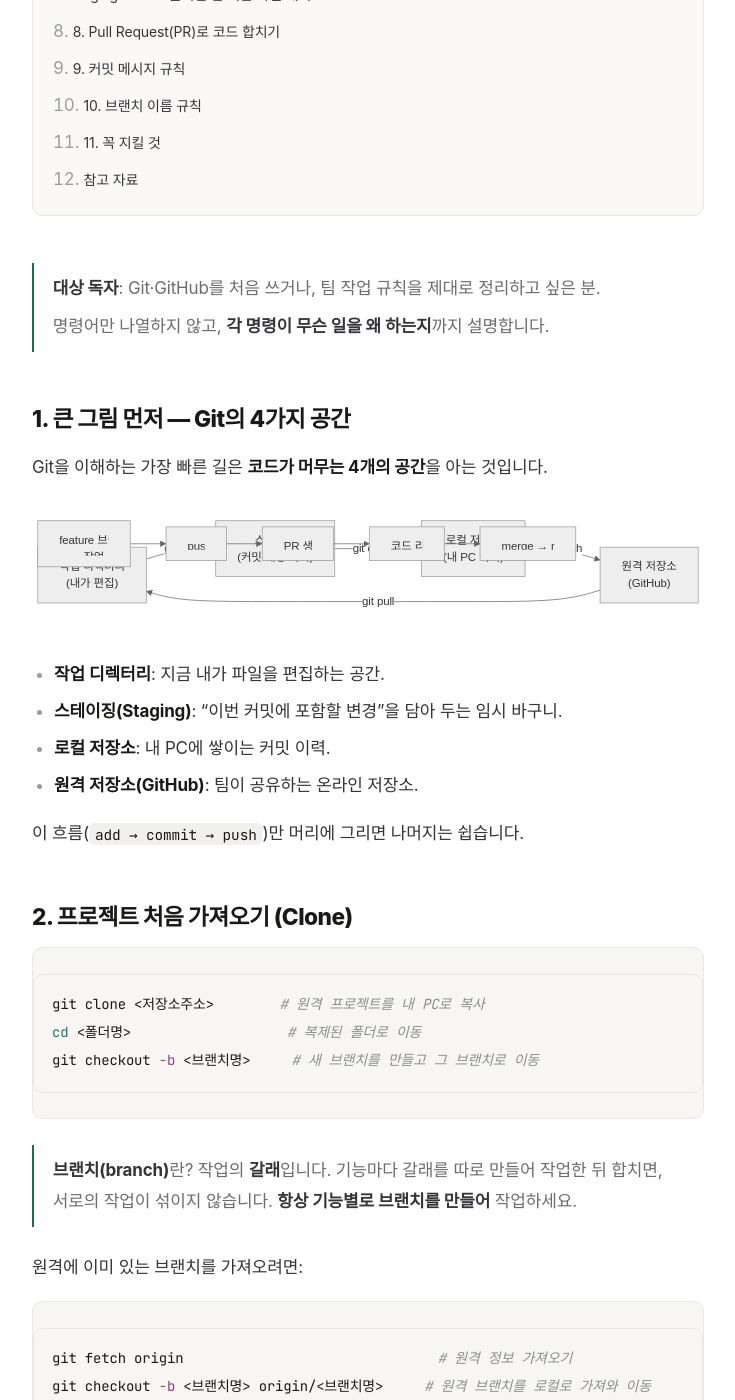
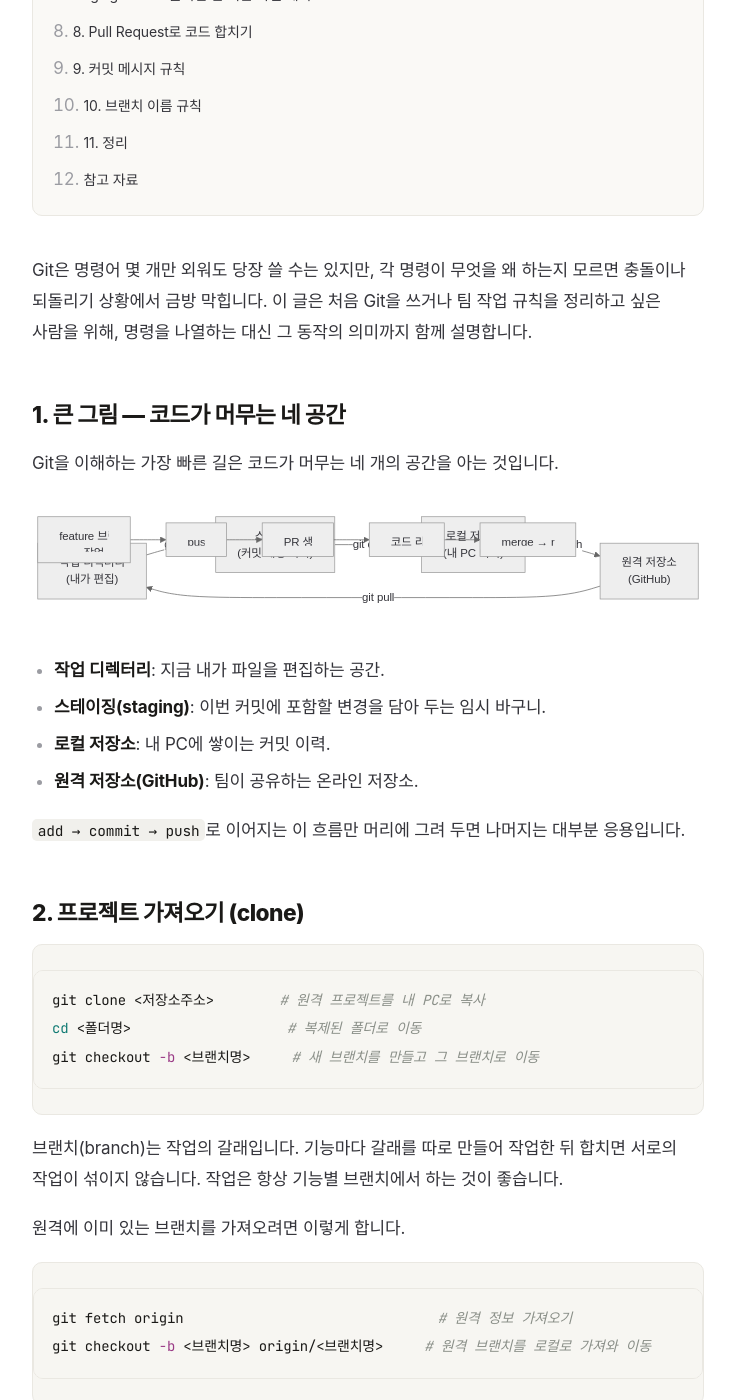
Before and after one commit to shm3041/shm3041.github.io, a Jekyll site: the page built from _posts/2026-11-23-github-guide.md, in a window 1280 px wide and 1400 px high, scrolled down 590 px. Shown: the whole window, without its empty margins (272-1007 px from the left). Built offline with Jekyll 4.4.1, drawn with Linux system fonts in a browser that asks for light colours; some web fonts are replaced; some of the changed text lies outside the part shown.

Commit message:
docs: Git 가이드 문체 다듬기

````diff
--- a/_posts/2026-11-23-github-guide.md
+++ b/_posts/2026-11-23-github-guide.md
@@ -1,19 +1,17 @@
 ---
 layout: post
 order: 4
-title: 실전 Git & GitHub 가이드 — 브랜치 전략부터 충돌 해결·되돌리기까지
+title: 실전 Git & GitHub 가이드 — 브랜치부터 충돌 해결·되돌리기까지
 date: 2026-11-23 10:00:00 +0900
 categories: Git
-description: clone부터 add·commit·push·pull, 브랜치 전략, 충돌(conflict) 해결, reset·revert·restore·stash로 되돌리기, Pull Request 흐름, 커밋·브랜치 이름 규칙까지. 각 명령이 "무엇을 왜" 하는지 함께 설명해 협업에 바로 쓸 수 있게 정리했습니다.
+description: clone부터 add·commit·push·pull, 브랜치 전략, 충돌 해결, reset·revert·restore·stash로 되돌리기, Pull Request 흐름, 커밋·브랜치 이름 규칙까지. 각 명령이 무엇을 왜 하는지 함께 설명해 협업에 바로 쓸 수 있게 정리했습니다.
 ---
 
-> **대상 독자**: Git·GitHub를 처음 쓰거나, 팀 작업 규칙을 제대로 정리하고 싶은 분.
->
-> 명령어만 나열하지 않고, **각 명령이 무슨 일을 왜 하는지**까지 설명합니다.
+Git은 명령어 몇 개만 외워도 당장 쓸 수는 있지만, 각 명령이 무엇을 왜 하는지 모르면 충돌이나 되돌리기 상황에서 금방 막힙니다. 이 글은 처음 Git을 쓰거나 팀 작업 규칙을 정리하고 싶은 사람을 위해, 명령을 나열하는 대신 그 동작의 의미까지 함께 설명합니다.
 
-## 1. 큰 그림 먼저 — Git의 4가지 공간
+## 1. 큰 그림 — 코드가 머무는 네 공간
 
-Git을 이해하는 가장 빠른 길은 **코드가 머무는 4개의 공간**을 아는 것입니다.
+Git을 이해하는 가장 빠른 길은 코드가 머무는 네 개의 공간을 아는 것입니다.
 
 ```mermaid
 flowchart LR
@@ -24,13 +22,13 @@ flowchart LR
 ```
 
 - **작업 디렉터리**: 지금 내가 파일을 편집하는 공간.
-- **스테이징(Staging)**: "이번 커밋에 포함할 변경"을 담아 두는 임시 바구니.
+- **스테이징(staging)**: 이번 커밋에 포함할 변경을 담아 두는 임시 바구니.
 - **로컬 저장소**: 내 PC에 쌓이는 커밋 이력.
 - **원격 저장소(GitHub)**: 팀이 공유하는 온라인 저장소.
 
-이 흐름(`add → commit → push`)만 머리에 그리면 나머지는 쉽습니다.
+`add → commit → push`로 이어지는 이 흐름만 머리에 그려 두면 나머지는 대부분 응용입니다.
 
-## 2. 프로젝트 처음 가져오기 (Clone)
+## 2. 프로젝트 가져오기 (clone)
 
 ```bash
 git clone <저장소주소>        # 원격 프로젝트를 내 PC로 복사
@@ -38,9 +36,9 @@ cd <폴더명>                   # 복제된 폴더로 이동
 git checkout -b <브랜치명>     # 새 브랜치를 만들고 그 브랜치로 이동
 ```
 
-> **브랜치(branch)**란? 작업의 **갈래**입니다. 기능마다 갈래를 따로 만들어 작업한 뒤 합치면, 서로의 작업이 섞이지 않습니다. **항상 기능별로 브랜치를 만들어** 작업하세요.
+브랜치(branch)는 작업의 갈래입니다. 기능마다 갈래를 따로 만들어 작업한 뒤 합치면 서로의 작업이 섞이지 않습니다. 작업은 항상 기능별 브랜치에서 하는 것이 좋습니다.
 
-원격에 이미 있는 브랜치를 가져오려면:
+원격에 이미 있는 브랜치를 가져오려면 이렇게 합니다.
 
 ```bash
 git fetch origin                               # 원격 정보 가져오기
@@ -50,15 +48,13 @@ git checkout -b <브랜치명> origin/<브랜치명>     # 원격 브랜치를
 ## 3. 변경하고 올리기 (add → commit → push)
 
 ```bash
-git status                     # 지금 무엇이 바뀌었는지 확인 (자주 하세요)
+git status                     # 지금 무엇이 바뀌었는지 확인
 git add .                      # 바뀐 파일을 스테이징에 모두 추가
 git commit -m "feat: 로그인 기능 구현"   # 변경을 이력으로 기록
 git push -u origin <브랜치명>   # 원격 저장소에 업로드
 ```
 
-> `-u origin <브랜치명>`은 **최초 1회만** 입력하면 됩니다. 이후에는 `git push`만 쳐도 됩니다.
->
-> 팁: `git add .`은 **모든** 변경을 담습니다. 일부만 담으려면 `git add <파일명>`을 쓰세요.
+`-u origin <브랜치명>`은 최초 한 번만 입력하면 되고, 이후에는 `git push`만 쳐도 됩니다. `git add .`은 모든 변경을 담으므로, 일부만 담고 싶으면 `git add <파일명>`을 씁니다. `git status`는 자주 확인할수록 실수를 줄여 줍니다.
 
 ## 4. 가져와서 합치기 (fetch / pull)
 
@@ -68,13 +64,11 @@ git branch -r        # 원격 브랜치 목록 보기
 git pull             # 현재 브랜치에 연결된 원격 변경을 "가져와서 합치기"
 ```
 
-> `fetch`는 **가져오기만**, `pull`은 **가져와서 합치기**입니다. 협업 중에는 작업 시작 전 `git pull`로 최신 상태를 맞추는 습관이 충돌을 크게 줄입니다.
+`fetch`는 가져오기만 하고, `pull`은 가져와서 합치기까지 합니다. 협업 중에는 작업을 시작하기 전에 `git pull`로 최신 상태를 맞추는 습관이 충돌을 크게 줄여 줍니다.
 
-## 5. 충돌(Conflict) 해결하기
+## 5. 충돌(conflict) 해결하기
 
-여러 명이 **같은 파일의 같은 부분**을 고치면 Git이 자동으로 합칠 수 없어 **충돌**이 납니다. 당황하지 말고 절차대로 처리하면 됩니다.
-
-충돌이 난 파일을 열면 이렇게 표시됩니다.
+여러 명이 같은 파일의 같은 부분을 고치면 Git이 자동으로 합치지 못해 충돌이 납니다. 충돌이 난 파일을 열면 이렇게 표시됩니다.
 
 ```text
 <<<<<<< HEAD
@@ -84,11 +78,7 @@ git pull             # 현재 브랜치에 연결된 원격 변경을 "가져와
 >>>>>>> feature/login
 ```
 
-해결 순서:
-
-1. `<<<<<<<`, `=======`, `>>>>>>>` 표시를 보며 **어떤 코드를 남길지 결정**합니다. (내 것, 상대 것, 또는 둘을 합친 것)
-2. **세 표시 줄을 모두 지우고** 최종 코드만 남깁니다.
-3. 해결한 파일을 다시 올립니다.
+해결 순서는 다음과 같습니다. 먼저 `<<<<<<<`, `=======`, `>>>>>>>` 표시를 보며 어떤 코드를 남길지(내 것, 상대 것, 또는 둘을 합친 것) 결정합니다. 그다음 세 표시 줄을 모두 지우고 최종 코드만 남긴 뒤, 해결한 파일을 다시 올립니다.
 
 ```bash
 git add <충돌해결한파일>
@@ -97,7 +87,7 @@ git commit              # 충돌 해결 커밋 (메시지는 자동 제안됨)
 
 ## 6. 되돌리기 — reset · revert · restore · stash
 
-Git에서 가장 헷갈리는 부분입니다. **상황별로** 정리합니다.
+Git에서 가장 헷갈리는 부분입니다. 상황별로 정리합니다.
 
 | 상황 | 명령 | 설명 |
 |------|------|------|
@@ -105,9 +95,9 @@ Git에서 가장 헷갈리는 부분입니다. **상황별로** 정리합니다.
 | 스테이징만 취소하고 싶다 | `git restore --staged <파일>` | `add`를 취소(변경 내용은 유지) |
 | 방금 한 커밋을 취소(이력에서 지움) | `git reset --soft HEAD~1` | 커밋만 취소, 변경은 스테이징에 남김 |
 | 작업을 잠깐 치워 두고 싶다 | `git stash` / `git stash pop` | 임시 보관 / 다시 꺼내기 |
-| 이미 push한 커밋을 안전하게 되돌린다 | `git revert <커밋>` | 되돌리는 **새 커밋**을 만듦(이력 보존) |
+| 이미 push한 커밋을 안전하게 되돌린다 | `git revert <커밋>` | 되돌리는 새 커밋을 만듦(이력 보존) |
 
-> ⚠️ **중요**: 이미 원격에 push해 **남들과 공유된 커밋**은 `reset`으로 지우지 말고 `revert`로 되돌리세요. 공유된 이력을 강제로 바꾸면 팀원들의 저장소가 꼬입니다.
+한 가지 주의할 점이 있습니다. 이미 원격에 push해 남들과 공유된 커밋은 `reset`으로 지우지 말고 `revert`로 되돌려야 합니다. 공유된 이력을 강제로 바꾸면 그 브랜치를 쓰는 다른 사람들의 저장소가 꼬입니다.
 
 ## 7. .gitignore — 올리면 안 되는 파일 제외
 
@@ -116,15 +106,15 @@ Git에서 가장 헷갈리는 부분입니다. **상황별로** 정리합니다.
 ```text
 node_modules/
 dist/
-.env            # API 키·비밀번호가 든 파일은 절대 올리지 말 것
+.env            # API 키·비밀번호가 든 파일은 올리지 않는다
 *.log
 ```
 
-> ⚠️ **보안**: `.env`처럼 비밀값이 든 파일은 **반드시** `.gitignore`에 넣으세요. 한 번 push되면 이력에 영구히 남습니다.
+특히 `.env`처럼 비밀값이 든 파일은 반드시 `.gitignore`에 넣어야 합니다. 한 번 push되면 이력에 영구히 남아, 나중에 지워도 과거 커밋에서 복원할 수 있기 때문입니다.
 
-## 8. Pull Request(PR)로 코드 합치기
+## 8. Pull Request로 코드 합치기
 
-작업을 마치면 바로 합치지 않고 **PR**을 만들어 리뷰를 받은 뒤 병합(merge)합니다.
+작업을 마치면 바로 합치지 않고 Pull Request(PR)를 만들어 리뷰를 받은 뒤 병합합니다.
 
 ```mermaid
 flowchart LR
@@ -134,17 +124,11 @@ flowchart LR
     D --> E["merge → main"]
 ```
 
-PR 설명에는 다음을 적습니다.
-
-- **무엇을 구현했는지**
-- **어떻게 테스트했는지**
-- **변경 사항 요약**
-
-리뷰어가 한눈에 이해하도록 **구체적이고 친절하게** 작성하세요.
+PR 설명에는 무엇을 구현했는지, 어떻게 테스트했는지, 변경 사항은 무엇인지를 적습니다. 리뷰어가 한눈에 이해할 수 있도록 구체적으로 쓰는 편이 리뷰를 빠르게 합니다.
 
 ## 9. 커밋 메시지 규칙
 
-**"종류: 내용"** 형식으로 쓰면 이력을 알아보기 쉽습니다.
+"종류: 내용" 형식으로 쓰면 이력을 알아보기 쉽습니다.
 
 | 종류 | 의미 | 예시 |
 |------|------|------|
@@ -167,14 +151,9 @@ refactor/calendar-component
 docs/readme-update
 ```
 
-## 11. 꼭 지킬 것
+## 11. 정리
 
-- ⚠️ **`main`·`master` 브랜치에서 직접 작업하지 마세요.**
-- ⚠️ **반드시 `feature` 브랜치를 만든 뒤 작업하세요.**
-- ⚠️ 작업 시작 전 **`git pull`**로 최신 상태를 맞추세요.
-- ⚠️ 새 기능에는 **README**로 기능·실행법·사용 예시를 남기세요.
-
-이 규칙을 팀원 모두가 지키면 충돌이 줄고 이력 추적이 쉬워져 협업 효율이 크게 올라갑니다.
+몇 가지는 습관으로 굳혀 두면 협업이 한결 수월해집니다. `main`·`master` 브랜치에서 직접 작업하지 않고 항상 기능 브랜치를 만들어 작업하기, 작업 시작 전에 `git pull`로 최신 상태 맞추기, 새 기능에는 README로 실행법과 사용 예시 남기기 — 팀원 모두가 이 정도만 지켜도 충돌이 줄고 이력 추적이 쉬워집니다.
 
 ## 참고 자료
 - [Pro Git 한국어판 (공식 무료 전자책)](https://git-scm.com/book/ko/v2)
````
Also changed, not shown: other parts of _posts/2026-11-23-github-guide.md (+1 -1 lines).
